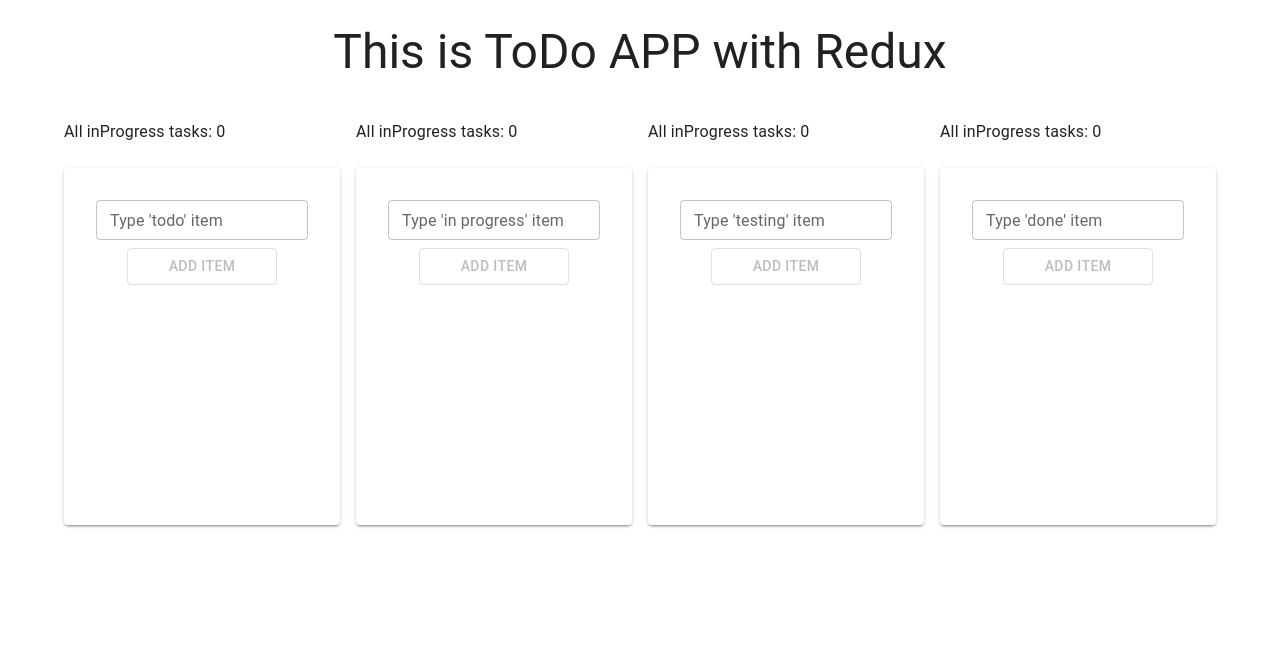
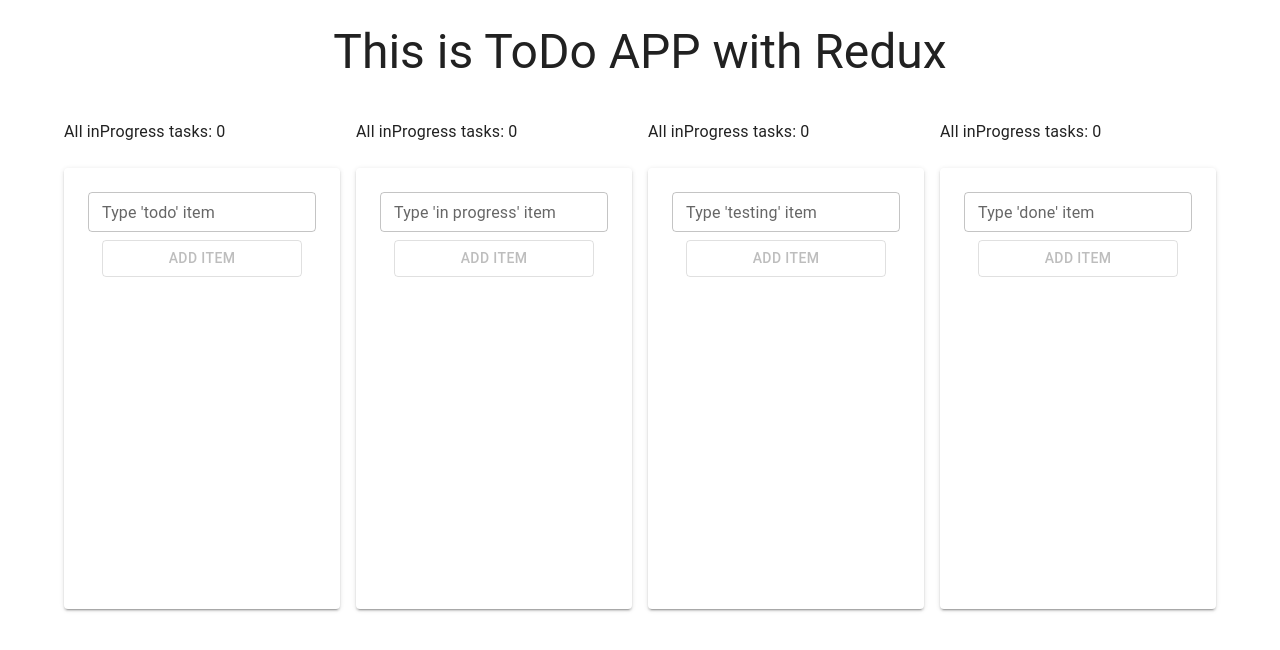
Before and after one commit to INTERpol21/Todo-React-Redux-Mui, a React (Create React App) app: page / in a window 1280 px wide. Shown: the top 650 px of the page. Built offline with nearby package versions, Linux system fonts and the light colour scheme.

Commit message:
60% ready

```diff
--- a/src/components/ColumnLayout.tsx
+++ b/src/components/ColumnLayout.tsx
@@ -16,69 +16,72 @@
 } from "@mui/material";
 import ArrowDownwardIcon from '@mui/icons-material/ArrowDownward';
 import DeleteIcon from '@mui/icons-material/Delete';
+import {Draggable, Droppable} from "react-beautiful-dnd";
 
 
-export const ColumnLayout: React.FC<IColumnLayoutProps> =
-    ({
+const ColumnLayout: React.FC<IColumnLayoutProps> = ({
                                                         labelText,
                                                         addHandler,
                                                         removeHandler,
                                                         completedHandler,
                                                         selectorState,
                                                         droppableId,
+                                                        updateTextShowed,
                                                     }) => {
-        const [isError, setIsError] =
-            useState({
+    const [isError, setIsError] = useState({
         isShow: false,
         text: '',
-            })
+    });
 
-        const [textDescription, setTextDescription] = useState("")
-        const dispatch = useDispatch<StoreDispatch>()
+    const [textDescription, setTextDescription] = useState('');
+    const dispatch = useDispatch<StoreDispatch>();
 
     const handleOnChange = ({
                                 target: {value},
                             }: React.ChangeEvent<HTMLInputElement>) => {
-            setTextDescription(value)
+        setTextDescription(value);
+
         setIsError({
             isShow: value.length > 200,
-                text: value.length > 200
-                    ? 'The input value cannot be more than 200 characters' : ""
-            })
-        }
+            text:
+                value.length > 200
+                    ? 'The input value cannot be more than 200 characters'
+                    : '',
+        });
+    };
 
     const handleOnBlur = () => {
-            setIsError({...isError, isShow: false})
-        }
+        setIsError({...isError, isShow: false});
+    };
 
     const handleOnClick = () => {
-            if (!isError) {
-                dispatch(addHandler(textDescription))
-                setTextDescription("")
+        if (!isError.isShow) {
+            dispatch(addHandler(textDescription));
+            setTextDescription('');
         }
-        }
+    };
 
     const handleInputKeyDown = ({
                                     target,
                                     key,
                                 }: React.KeyboardEvent<HTMLInputElement>) => {
-            if (key === "Enter") {
+        if (key === 'Enter') {
             if (
                 (target as HTMLInputElement).value.length > 0 &&
                 (target as HTMLInputElement).value.length <= 200
             ) {
-                    handleOnClick()
+                handleOnClick();
             } else {
                 setIsError({
                     isShow: true,
-                        text: 'The input value cannot be empty'
-                    })
+                    text: 'The input value cannot be empty',
+                });
             }
         }
-        }
+    };
+
     return (
-            //Box используется за место <Div>
-            <Box borderRadius={1} width='100%' sx={{boxShadow: 2, p: 4}}>
+        <Box borderRadius={1} width='100%' sx={{boxShadow: 2, p: 3}}>
             <TextField
                 fullWidth
                 label={labelText}
@@ -89,34 +92,58 @@
                 variant='outlined'
                 size='small'
             />
+
             <Collapse in={isError.isShow}>
                 <Alert severity='error' sx={{my: 1}}>
                     {isError.text}
                 </Alert>
             </Collapse>
-                <Box width="100%" display="flex" justifyContent="center">
-                    <Button size="medium" sx={{my: 1, maxWidth: 150}}
-                            variant="outlined"
-                            color="primary"
+
+            <Box width='100%' display='flex' justifyContent='center'>
+                <Button
+                    size='medium'
+                    sx={{my: 1, maxWidth: 200}}
+                    variant='outlined'
+                    color='primary'
                     fullWidth
                     onClick={handleOnClick}
+                    onKeyDown={({key}) => key === 'Enter' && handleOnClick()}
                     disabled={
                         textDescription.length === 0 || textDescription.length > 200
                     }
                 >
                     Add Item
-                        {/*ДОБАВЛЕНИЕ*/}
                 </Button>
             </Box>
-                <List sx={{minHeight: "200px"}}>
+            <Droppable droppableId={droppableId}>
+                {(provided) => (
+                    <List
+                        sx={{
+                            minHeight: '300px',
+                            li: {
+                                flexDirection: 'column',
+                            },
+                            '& .MuiListItemText-root': {
+                                width: '100%',
+                            },
+                        }}
+                        ref={provided.innerRef}
+                        {...provided.droppableProps}
+                    >
                         {selectorState.map(
-                        ({id, text, isFinished, createdAt, updatedAt}, index: number) => {
-                            return (
+                            (
+                                {id, text, isFinished, createdAt, updatedAt, isTextShowed},
+                                index: number
+                            ) => (
+                                <Draggable key={id} draggableId={id} index={index}>
+                                    {(provided, snapshot) => (
                                         <ListItem
                                             sx={{
+                                                transition: '.3s ease background-color',
+                                                color: snapshot.isDragging ? '#fff' : '#000',
+                                                bgcolor: snapshot.isDragging ? '#000' : '#fff',
                                                 position: 'relative',
                                                 border: '1px solid #989898',
-                                        bgcolor: '#fff',
                                                 my: 1,
                                                 borderRadius: '3px',
                                                 '& .MuiTypography-root': {
@@ -124,6 +151,9 @@
                                                     alignItems: 'center',
                                                 },
                                             }}
+                                            ref={provided.innerRef}
+                                            {...provided.draggableProps}
+                                            {...provided.dragHandleProps}
                                         >
                                             <ListItemText
                                                 sx={{
@@ -131,8 +161,23 @@
                                                     wordBreak: 'break-word',
                                                 }}
                                             >
-                                        <IconButton sx={{p: 1, mr: 1}}>
-                                            <ArrowDownwardIcon/>
+                                                <IconButton
+                                                    sx={{p: 1, mr: 1}}
+                                                    onClick={() =>
+                                                        dispatch(
+                                                            updateTextShowed({
+                                                                id,
+                                                                isTextShowed: !isTextShowed,
+                                                            })
+                                                        )
+                                                    }
+                                                >
+                                                    <ArrowDownwardIcon
+                                                        sx={{
+                                                            color: snapshot.isDragging ? '#fff' : '#000',
+                                                            transform: !isTextShowed ? 'rotate(180deg)' : '',
+                                                        }}
+                                                    />
                                                 </IconButton>
 
                                                 <Box
@@ -151,8 +196,14 @@
                                                 </Box>
 
                                                 <Box display='flex' component='span'>
-                                            <IconButton onClick={() => dispatch(removeHandler(id))}>
-                                                <DeleteIcon/>
+                                                    <IconButton
+                                                        onClick={() => dispatch(removeHandler(id))}
+                                                    >
+                                                        <DeleteIcon
+                                                            sx={{
+                                                                color: snapshot.isDragging ? '#fff' : '#000',
+                                                            }}
+                                                        />
                                                     </IconButton>
                                                     <Checkbox
                                                         edge='end'
@@ -171,11 +222,23 @@
                                                     />
                                                 </Box>
                                             </ListItemText>
+                                            <Collapse in={isTextShowed}>
+                                                You can add here some content{' '}
+                                                <span role='img' aria-label='emoji'>
+                          😍
+                        </span>
+                                            </Collapse>
                                         </ListItem>
-                            );
-                        }
                                     )}
+                                </Draggable>
+                            )
+                        )}
+                        {provided.placeholder}
                     </List>
+                )}
+            </Droppable>
         </Box>
     );
 };
+
+export default ColumnLayout;
--- a/src/components/columns/Done.tsx
+++ b/src/components/columns/Done.tsx
@@ -1,7 +1,7 @@
 import Typography from '@mui/material/Typography';
 import {useSelector} from 'react-redux';
 import {StoreState} from '../../redux/store';
-import {ColumnLayout} from "../ColumnLayout";
+import ColumnLayout from "../ColumnLayout";
 import {doneSlice} from "../../redux/slice/Done";
 
 
--- a/src/components/columns/InProgress.tsx
+++ b/src/components/columns/InProgress.tsx
@@ -2,7 +2,7 @@
 import { useSelector } from 'react-redux';
 import { StoreState } from '../../redux/store';
 import {inProgressSlice} from "../../redux/slice/InProgress";
-import {ColumnLayout} from "../ColumnLayout";
+import ColumnLayout from "../ColumnLayout";
 
 
 
--- a/src/components/columns/TODO.tsx
+++ b/src/components/columns/TODO.tsx
@@ -1,8 +1,8 @@
 import Typography from '@mui/material/Typography';
 import {useSelector} from 'react-redux';
 import {StoreState} from '../../redux/store';
-import {ColumnLayout} from "../ColumnLayout";
 import {todoSlice} from "../../redux/slice/TODO";
+import ColumnLayout from "../ColumnLayout";
 
 
 export function ToDoColumn() {
--- a/src/components/columns/Testing.tsx
+++ b/src/components/columns/Testing.tsx
@@ -1,7 +1,7 @@
 import Typography from '@mui/material/Typography';
 import {useSelector} from 'react-redux';
 import {StoreState} from '../../redux/store';
-import {ColumnLayout} from "../ColumnLayout";
+import ColumnLayout from "../ColumnLayout";
 import {testingSlice} from "../../redux/slice/Testing";
 
 
--- a/src/redux/slice/customSlice.ts
+++ b/src/redux/slice/customSlice.ts
@@ -1,64 +1,59 @@
 import {IModel, TActionSlice, TUpdateTextShowed} from "../../types";
 import {createSlice, PayloadAction} from "@reduxjs/toolkit";
 import { v4 as uuidv4 } from 'uuid';
-
-const initialState: IModel[] = []
+const initialState: IModel[] = [];
 
 export const createCustomSlice = (name: string) => {
     const {
-        actions: {add, remove, completeStatus, reorder, update, updateTextShowed},
-        reducer,
+        actions: { add, remove, completeStatus, reorder, update, updateTextShowed },
+        reducer
     } = createSlice({
         name,
         initialState,
         reducers: {
-            add:{
-                reducer:(state,action:PayloadAction<IModel>)=>{
-                    state.push(action.payload)
+            add: {
+                reducer: (state, action: PayloadAction<IModel>) => {
+                    state.push(action.payload);
                 },
-                prepare:(text:string)=>({
-                    payload:{
-                        id:uuidv4(),
+                prepare: (text: string) => ({
+                    payload: {
+                        id: uuidv4(),
                         text,
-                        isFinished:false,
-                        //Дата над созданиям поста
+                        isFinished: false,
                         createdAt: new Date().toLocaleString(),
-                        isTextShowed: false,
+                        isTextShowed: false
                     } as IModel
-                }),
+                })
             },
-            update(state,action){
+            update(state, action) {
                 state.splice(
                     action.payload.destination.index,
                     0,
                     action.payload.filterState
-                )
+                );
             },
-
-
-            remove(state,action:PayloadAction<string>){
-                const index = state.findIndex(({id})=>id===action.payload)
-                // arr.splice(1, 1); // начиная с позиции index, удалить 1 элемент
-                state.splice(index,1)
+            remove(state, action: PayloadAction<string>) {
+                const index = state.findIndex(({ id }) => id === action.payload);
+                state.splice(index, 1);
             },
-            completeStatus(state,action:PayloadAction<TActionSlice>){
-                const index = state.findIndex(({id})=>id===action.payload.id)
-                state[index].isFinished=action.payload.isFinished
-                state[index].updatedAt=action.payload.updatedAt
+            completeStatus(state, action: PayloadAction<TActionSlice>) {
+                const index = state.findIndex(({ id }) => id === action.payload.id);
+                state[index].isFinished = action.payload.isFinished;
+                state[index].updatedAt = action.payload.updatedAt;
             },
-            updateTextShowed(state,action:PayloadAction<TUpdateTextShowed>){
-                const index = state.findIndex(({id})=>id===action.payload.id)
-                state[index].isTextShowed=action.payload.isTextShowed
+            updateTextShowed(state, action: PayloadAction<TUpdateTextShowed>) {
+                const index = state.findIndex(({ id }) => id === action.payload.id);
+                state[index].isTextShowed = action.payload.isTextShowed;
             },
-            reorder(state,action){
-                const [removed]= state.splice(action.payload.source.index, 1 )
-                state.splice(action.payload.destination.index, 0 , removed)
+            reorder(state, action) {
+                const [removed] = state.splice(action.payload.source.index, 1);
+                state.splice(action.payload.destination.index, 0, removed);
             }
         }
-    })
-    return{
-        actions:{add,remove,completeStatus,reorder,update,updateTextShowed,},
-        reducer,
-    }
+    });
 
-}
+    return {
+        actions: { add, remove, completeStatus, reorder, update, updateTextShowed },
+        reducer
+    };
+};
--- a/src/redux/store/index.ts
+++ b/src/redux/store/index.ts
@@ -9,8 +9,9 @@
     reducer:combineReducers({
         done:doneSlice.reducer,
         inProgress:inProgressSlice.reducer,
+        testing:testingSlice.reducer,
         todo:todoSlice.reducer,
-        testing:testingSlice.reducer
+
 
     })
 })
```
Also changed, not shown: src/App.tsx (+49 -5 lines). Lines whose indentation alone changed are shown as unchanged.
